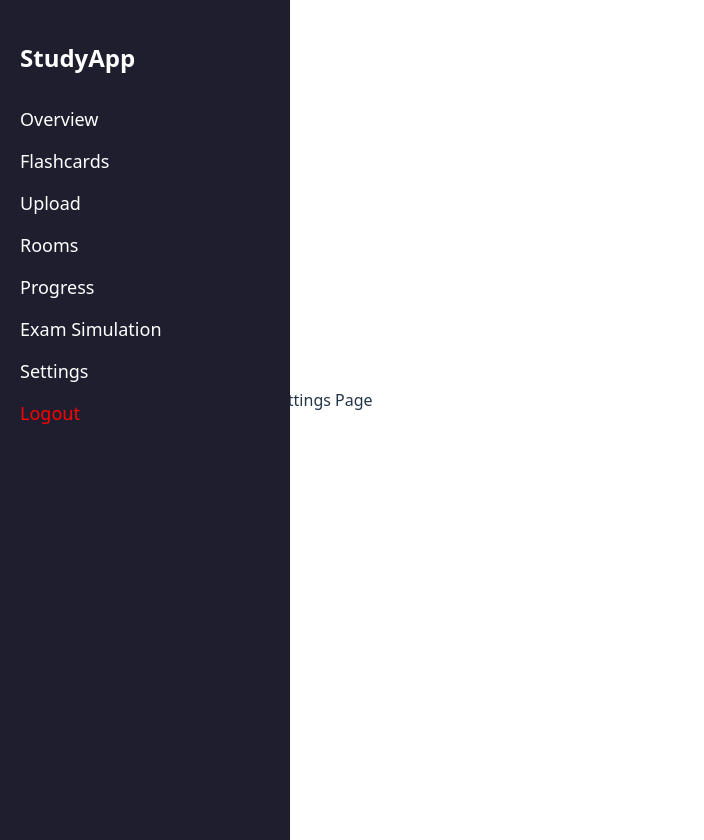
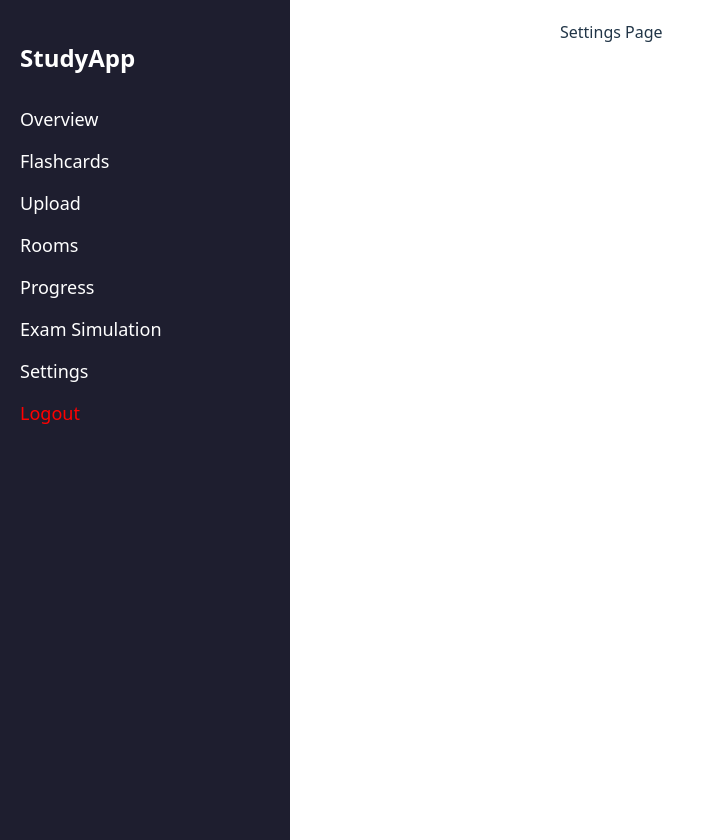
Before and after one commit to harryfiziert/JAMHUB, a React (Vite) app in the folder frontend/: page /settings in a window 1280 px wide. Shown: the whole page, without its empty margins (0-704 px from the left). Before the commit the page ends 800 px from the top, so only its background shows below. Built offline with nearby package versions, Linux system fonts and the light colour scheme.

Commit message:
sidebar position fixed

```diff
--- a/frontend/src/App.jsx
+++ b/frontend/src/App.jsx
@@ -8,7 +8,7 @@ function App() {
     <Router>
       <div style={{ display: "flex" }}>
         <Sidebar />
-        <div style={{ marginLeft: "250px", padding: "20px" }}>
+        <div style={{ marginLeft: "250px", padding: "20px", flexGrow: 1 }}>
           <Routes>
             <Route path="/dashboard" element={<div>Dashboard Page</div>} />
             <Route path="/flashcards" element={<div>Flashcards Page</div>} />
--- a/frontend/src/components/SideBar.jsx
+++ b/frontend/src/components/SideBar.jsx
@@ -30,9 +30,7 @@ const styles = {
     backgroundColor: "#1e1e2f",
     color: "white",
     padding: "20px",
-    position: "fixed",
-    top: 0,
-    left: 0,
+
   },
   title: {
     fontSize: "24px",
```
